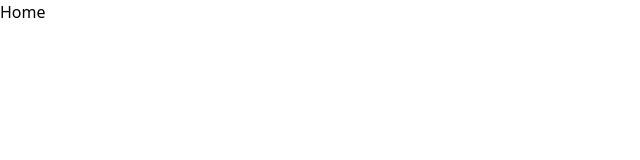
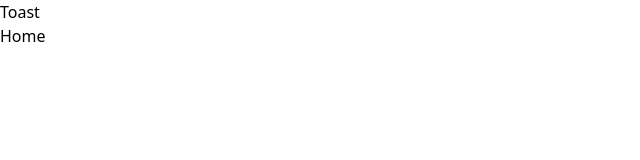
Before and after one commit to nshiziw/RadEL, a React (Vite) app: page / in a window 1280 px wide. Shown: the top 160 px of the page, without its empty margins (0-640 px from the left). Built offline with nearby package versions, Linux system fonts and the light colour scheme.

Commit message:
development

```diff
--- a/package.json
+++ b/package.json
@@ -12,7 +12,8 @@
   "dependencies": {
     "react": "^18.3.1",
     "react-dom": "^18.3.1",
-    "react-router-dom": "^7.0.2"
+    "react-router-dom": "^7.0.2",
+    "react-toastify": "^10.0.6"
   },
   "devDependencies": {
     "@eslint/js": "^9.15.0",
--- a/src/App.jsx
+++ b/src/App.jsx
@@ -1,18 +1,29 @@
 import { Route, BrowserRouter, Routes } from "react-router-dom"
+import { ToastContainer, toast } from "react-toastify";
+import "react-toastify/dist/ReactToastify.css";
 import Home from "./pages/Home"
 import Contact from "./pages/Contact"
+import Error from "./pages/Error"
 
 const App = () => {
+
+  const showToast = () => {
+    toast.success("Hello, Toastify!");
+  };
+
   return (
     <BrowserRouter>
       <main>
+        <ToastContainer />
+        <button onClick={showToast}>Toast</button>
         <Routes>
           <Route path="/" element={<Home />} />
           <Route path="/contact" element={<Contact />} />
+          <Route path="*" element={<Error />} />
         </Routes>
       </main>
     </BrowserRouter>
-  )
+  );
 }
 
 export default App
--- /dev/null
+++ b/src/pages/Error.jsx
@@ -0,0 +1,8 @@
+
+const Error = () => {
+  return (
+    <div>Error</div>
+  )
+}
+
+export default Error
```
Also changed, not shown: 1 other file (tests, documents, lock files or other folders).
